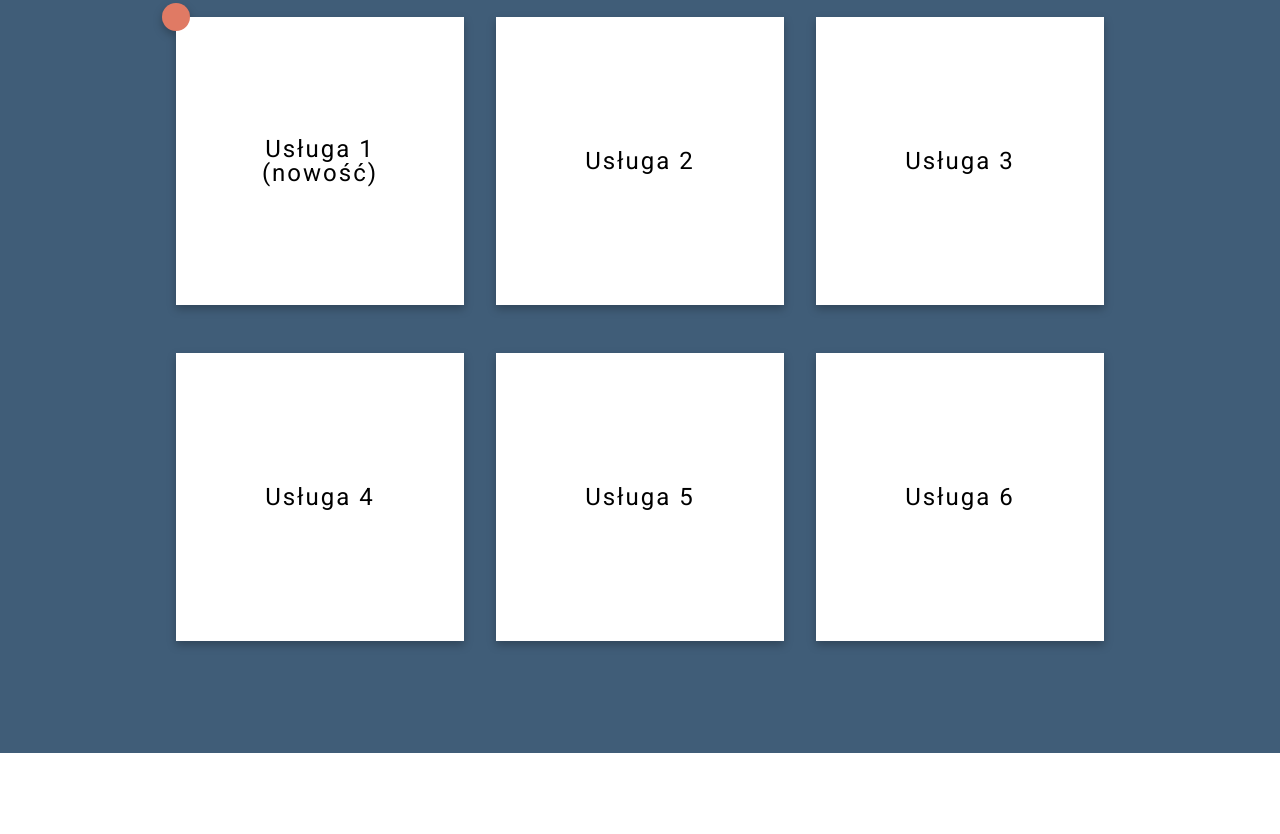
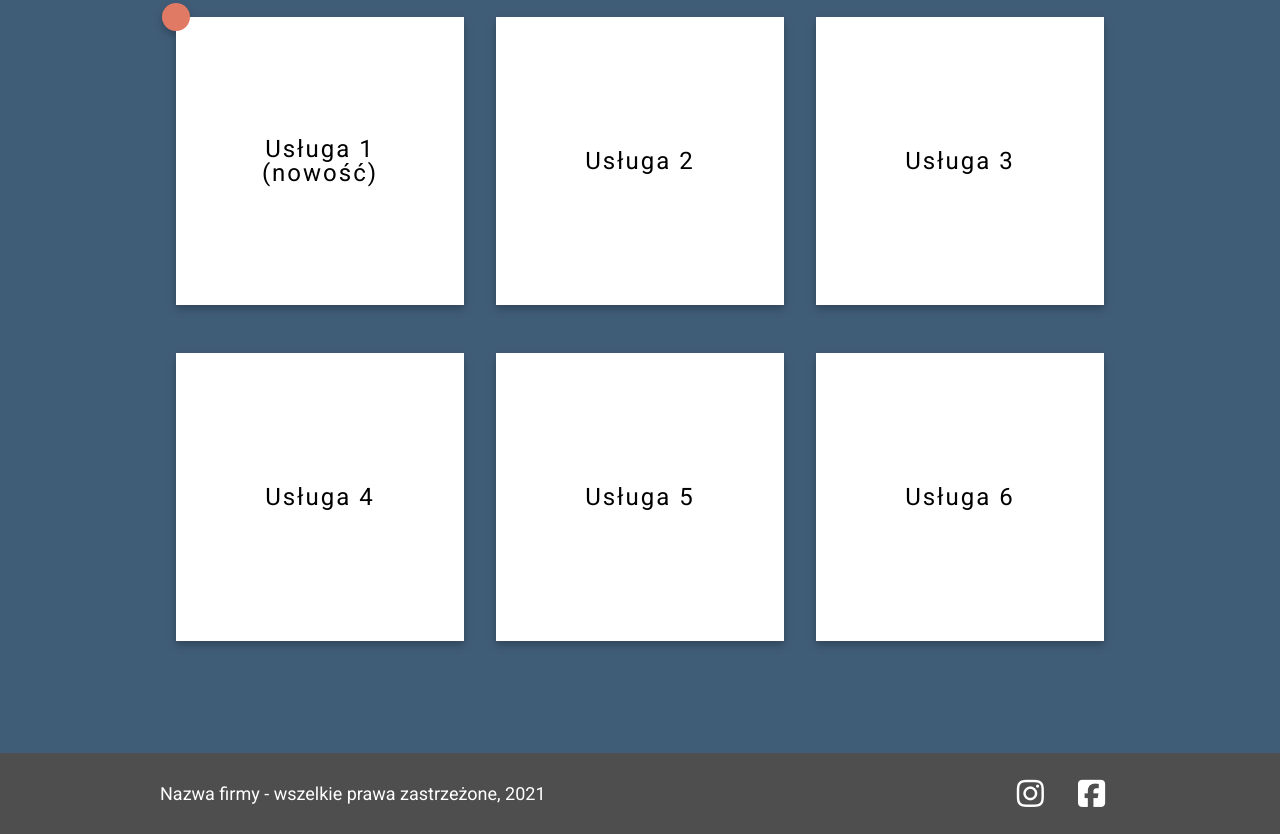
Before and after one commit to Rossowka/CompanySite_BootcampProject, a plain HTML site: page index.html in a window 1280 px wide. Shown: the part 1941-2775 px from the top of the page. Before the commit the page ends 2694 px from the top, so only its background shows below. Drawn offline with Linux system fonts and the light colour scheme.

Commit message:
created footer, linked Font Awesome

```diff
--- a/index.html
+++ b/index.html
@@ -3,6 +3,7 @@
  <head>
      <meta charset="UTF-8">
      <meta name="viewport" content="width=device-width, initial-scale=1.0">
+     <link rel="stylesheet" href="node_modules/@fortawesome/fontawesome-free/css/all.css">
      <link rel="stylesheet" href="styles/reset.css">
      <link rel="stylesheet" href="styles/style.css">
      <title>Projekt zaliczeniowy #1</title>
@@ -101,8 +102,15 @@
             </div>
          </section>
      </main>
-     <footer>
 
+     <footer class="text-white">
+        <div class="banner-split container">
+            <p>Nazwa firmy - wszelkie prawa zastrzeżone, 2021</p>
+            <div class="social">
+                <i class="fab fa-instagram"></i>
+                <i class="fab fa-facebook-square"></i>
+            </div>
+        </div>
      </footer>
  </body>
  </html>
--- a/styles/style.css
+++ b/styles/style.css
@@ -363,3 +363,31 @@ nav:first-child a {
     left: -5%;
     background-color: #E07A64;
 }
+
+/* ---- FOOTER ----*/
+
+footer {
+    background-color: #4E4E4E;
+    padding: 25px 0;
+    text-align: center;
+}
+
+footer p {
+    padding-bottom: 1rem;
+    line-height: 31px;
+}
+
+@media screen and (min-width: 768px){
+    footer p {
+        padding-bottom: 0;
+    }
+}
+
+.social i {
+    font-size: 31px;
+    padding: 0 9px;
+}
+
+.social li:last-child i {
+    padding-right: 0;
+}
```
